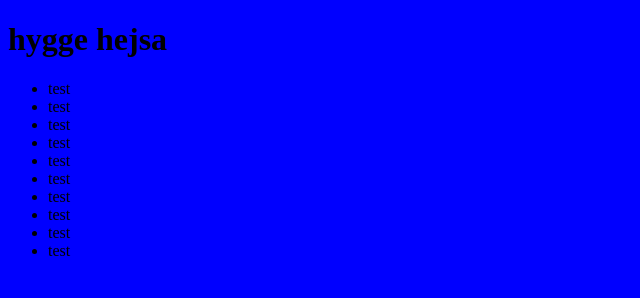
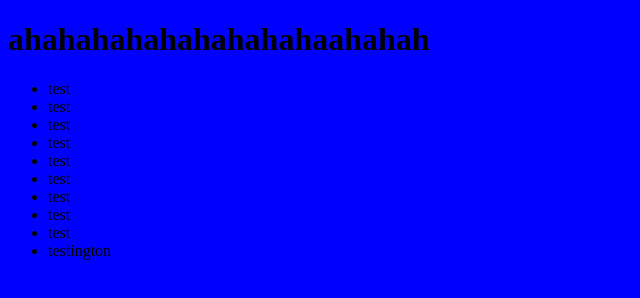
Before and after one commit to OssieSchie/gitTestStudiegruppe, a plain HTML site: page index.html in a window 1280 px wide. Shown: the whole page, without its empty margins (0-640 px from the left). Drawn offline with Linux system fonts and the light colour scheme.

Commit message:
ahhaha branch

```diff
--- a/index.html
+++ b/index.html
@@ -8,7 +8,7 @@
   </head>
   <body>
     <main>
-      <h1>hygge hejsa</h1>
+      <h1>ahahahahahahahahahaahahah</h1>
       <ul>
         <li>test</li>
         <li>test</li>
@@ -19,7 +19,7 @@
         <li>test</li>
         <li>test</li>
         <li>test</li>
-        <li>test</li>
+        <li>testington</li>
       </ul>
     </main>
   </body>
```
